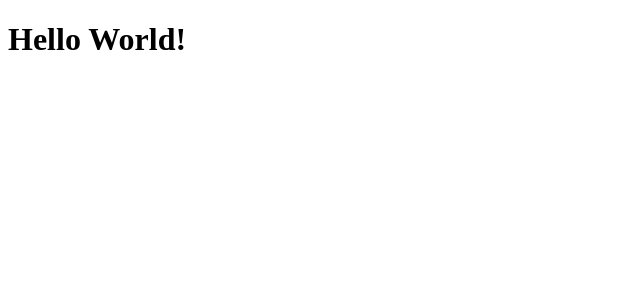
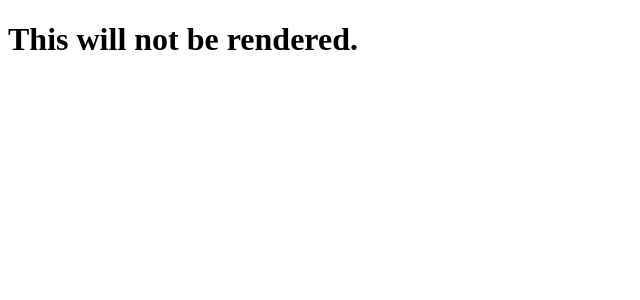
Before and after one commit to angryLid/react-app-startup, a React app: page / in a window 1280 px wide. Shown: the top 300 px of the page, without its empty margins (0-640 px from the left). Built offline with nearby package versions, Linux system fonts and the light colour scheme; the HTML template or start-up script is replaced by a standard one.

Commit message:
router setup

```diff
--- a/package.json
+++ b/package.json
@@ -11,7 +11,7 @@
   "dependencies": {
     "react": "^18.2.0",
     "react-dom": "^18.2.0",
-    "react-router": "^6.6.0",
+    "react-router-dom": "^6.6.0",
     "zustand": "^4.3.8"
   },
   "devDependencies": {
--- a/src/App.tsx
+++ b/src/App.tsx
@@ -1,5 +1,12 @@
+import { createBrowserRouter, RouterProvider } from "react-router-dom";
+
+import Index from "./pages";
+const router = createBrowserRouter([
+  {
+    element: <Index />,
+    path: "/",
+  },
+]);
 export const App = () => {
-  return (
-    <h1>Hello World!</h1>
-  );
+  return <RouterProvider router={router} />;
 };
--- /dev/null
+++ b/src/pages/index.tsx
@@ -0,0 +1,3 @@
+export default function () {
+  return <h1>This will not be rendered.</h1>;
+}
```
Also changed, not shown: 1 other file (tests, documents, lock files or other folders).
